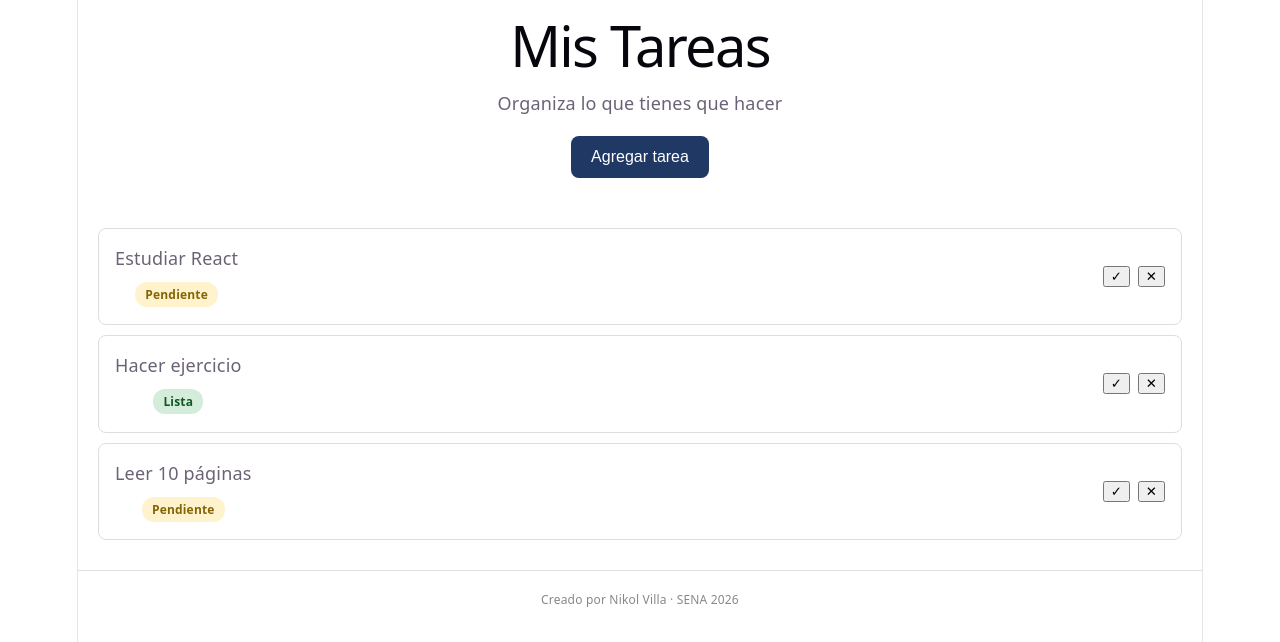
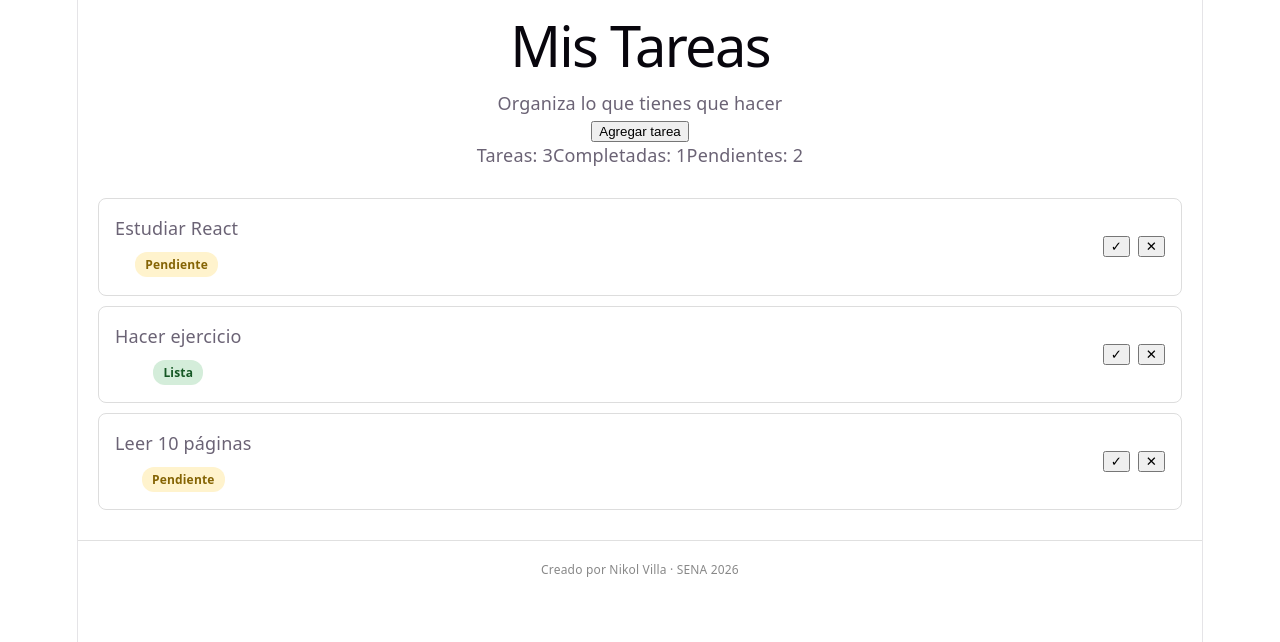
Before and after one commit to nikolvilla808-star/Gestor_de-_tareas, a React (Vite) app: page / in a window 1280 px wide. Shown: the top 642 px of the page. Built offline with nearby package versions, Linux system fonts and the light colour scheme.

Commit message:
Sprint 6: agregar estado y lógica de tareas en App

```diff
--- a/src/App.jsx
+++ b/src/App.jsx
@@ -7,43 +7,65 @@ import './App.css'
 
 function App() {
   const [mostrarFormulario, setMostrarFormulario] = useState(false)
-
-  const tareas = [
+  const [tareas, setTareas] = useState([
     { id: 1, texto: 'Estudiar React', completada: false },
     { id: 2, texto: 'Hacer ejercicio', completada: true },
     { id: 3, texto: 'Leer 10 páginas', completada: false },
-  ]
+  ])
+
+  const agregarTarea = (texto) => {
+    setTareas((prevTareas) => [
+      ...prevTareas,
+      { id: Date.now(), texto, completada: false },
+    ])
+    setMostrarFormulario(false)
+  }
+
+  const alternarCompletada = (id) => {
+    setTareas((prevTareas) =>
+      prevTareas.map((tarea) =>
+        tarea.id === id ? { ...tarea, completada: !tarea.completada } : tarea
+      )
+    )
+  }
+
+  const eliminarTarea = (id) => {
+    setTareas((prevTareas) => prevTareas.filter((tarea) => tarea.id !== id))
+  }
+
+  const tareasCompletadas = tareas.filter((tarea) => tarea.completada).length
+  const tareasPendientes = tareas.length - tareasCompletadas
 
   return (
     <div className="app">
       <Encabezado />
 
-      <button
-        onClick={() => setMostrarFormulario(!mostrarFormulario)}
-        style={estilos.botonToggle}
-         >
-        {mostrarFormulario ? 'Ocultar formulario' : 'Agregar tarea'}
-      </button>
+      <div className="panel-control">
+        <button
+          className="boton-toggle"
+          onClick={() => setMostrarFormulario((visible) => !visible)}
+        >
+          {mostrarFormulario ? 'Ocultar formulario' : 'Agregar tarea'}
+        </button>
 
-      {mostrarFormulario && <Formulario />}
+        <div className="resumen">
+          <span>Tareas: {tareas.length}</span>
+          <span>Completadas: {tareasCompletadas}</span>
+          <span>Pendientes: {tareasPendientes}</span>
+        </div>
+      </div>
 
-      <Lista tareas={tareas} />
+      {mostrarFormulario && <Formulario onAgregarTarea={agregarTarea} />}
+
+      <Lista
+        tareas={tareas}
+        onAlternarTarea={alternarCompletada}
+        onEliminarTarea={eliminarTarea}
+      />
 
       <PiePagina />
     </div>
   )
 }
 
-const estilos = {
-  botonToggle: {
-    margin: '20px',
-    padding: '12px 20px',
-    border: 'none',
-    borderRadius: '8px',
-    backgroundColor: '#1F3864',
-    color: 'white',
-    cursor: 'pointer',
-    fontSize: '16px',
-  },
-}
 export default App
```
